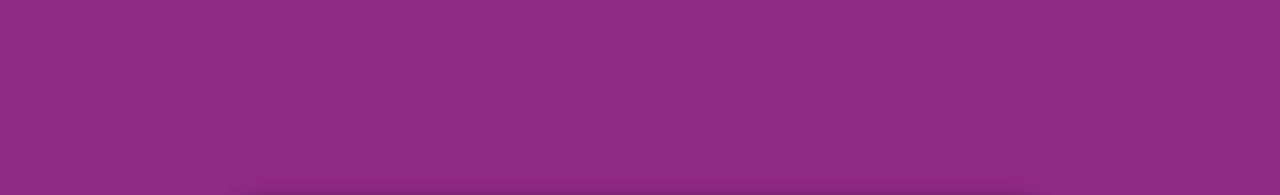
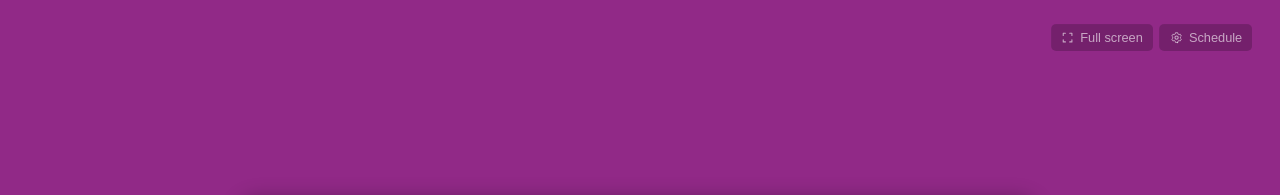
Before and after one commit to Timendus/clock, a website: page index.html in a window 1280 px wide. Shown: the top 195 px of the page. Drawn offline with Linux system fonts and the light colour scheme; a web font is replaced by a local one.

Commit message:
Move schedule to button, add full screen button

```diff
--- a/index.css
+++ b/index.css
@@ -15,6 +15,7 @@ body {
   font-style: normal;
   text-align: center;
   overflow: hidden;
+  user-select: none;
 }
 
 section {
@@ -53,6 +54,45 @@ section {
   }
 }
 
+section.buttons {
+  z-index: 1;
+  display: flex;
+  flex-direction: row;
+  column-gap: 0.5em;
+  position: fixed;
+  width: auto;
+  height: auto;
+  top: 2em;
+  right: 2em;
+  font-size: 1vmax;
+
+  button {
+    color: rgba(255, 255, 255, 0.6);
+    border: none;
+    border-radius: 5px;
+    padding: 0.5em 0.8em;
+    font-size: 1em;
+    cursor: pointer;
+
+    padding-left: 2.3em;
+    background-size: 1em 1em;
+    background-repeat: no-repeat;
+    background-position: 0.8em center;
+
+    background-color: rgba(0, 0, 0, 0.2);
+    &:hover {
+      background-color: rgba(0, 0, 0, 0.1);
+    }
+
+    &.full-screen {
+      background-image: url("full-screen.svg");
+    }
+    &.schedule {
+      background-image: url("settings.svg");
+    }
+  }
+}
+
 #progress {
   position: absolute;
   bottom: 25%;
@@ -67,7 +107,8 @@ body {
     transform 30s linear;
 
   & .clock p,
-  & .next-up {
+  & .next-up,
+  & .buttons {
     opacity: 0;
     transition: opacity 0.3s linear;
   }
@@ -79,7 +120,8 @@ body {
     cursor: auto;
 
     & #progress,
-    & .clock p {
+    & .clock p,
+    & .buttons {
       opacity: 1;
     }
   }
--- a/index.html
+++ b/index.html
@@ -21,6 +21,10 @@
     <title>Clock</title>
   </head>
   <body class="mousefocus">
+    <section class="buttons">
+      <button class="full-screen">Full screen</button>
+      <button class="schedule">Schedule</button>
+    </section>
     <dialog id="settings" open>
       <form method="dialog">
         <h1>Your schedule for today</h1>
--- a/index.js
+++ b/index.js
@@ -258,17 +258,29 @@ document.addEventListener("click", (event) => {
     removeRow(event.target);
     return;
   }
-  // Ignore click if modal is clicked
-  if (settings.contains(event.target)) {
+  // Toggle full screen if button pressed
+  if (event.target.matches("button.full-screen")) {
+    if (document.fullscreenElement == null) {
+      localStorage.setItem("full-screen", "true");
+      document.documentElement.requestFullscreen();
+    } else {
+      localStorage.setItem("full-screen", "false");
+      document.exitFullscreen();
+    }
     return;
   }
-  // Show the modal otherwise
-  settings.showModal();
+  // Show the modal if button pressed
+  if (event.target.matches("button.schedule")) {
+    settings.showModal();
+  }
 });
 
 settingsForm.addEventListener("submit", () => {
   schedule = prepareSchedule(formToSchedule());
   localStorage.setItem("schedule", JSON.stringify(schedule));
+  if (localStorage.getItem("full-screen") == "true") {
+    document.documentElement.requestFullscreen();
+  }
 });
 
 function formToSchedule() {
```
Also changed, not shown: full-screen.svg (added), settings.svg (added).
